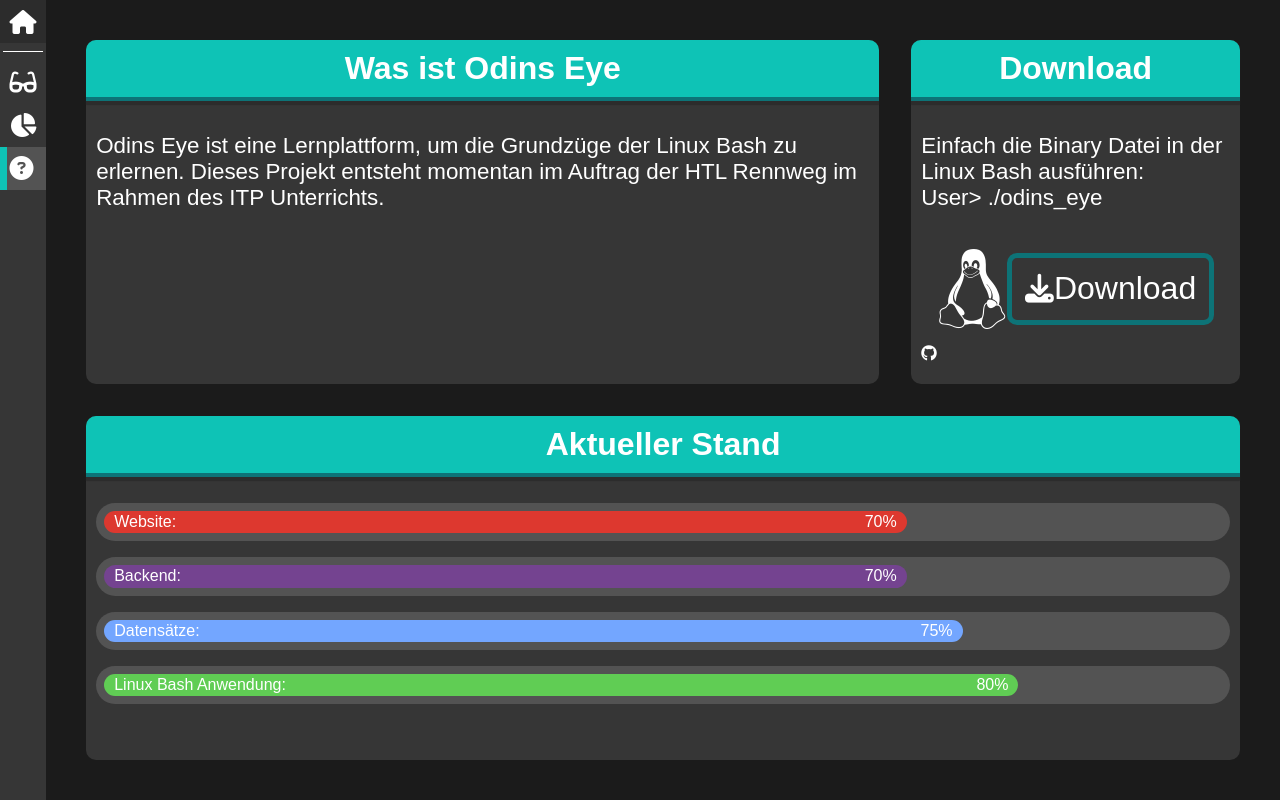
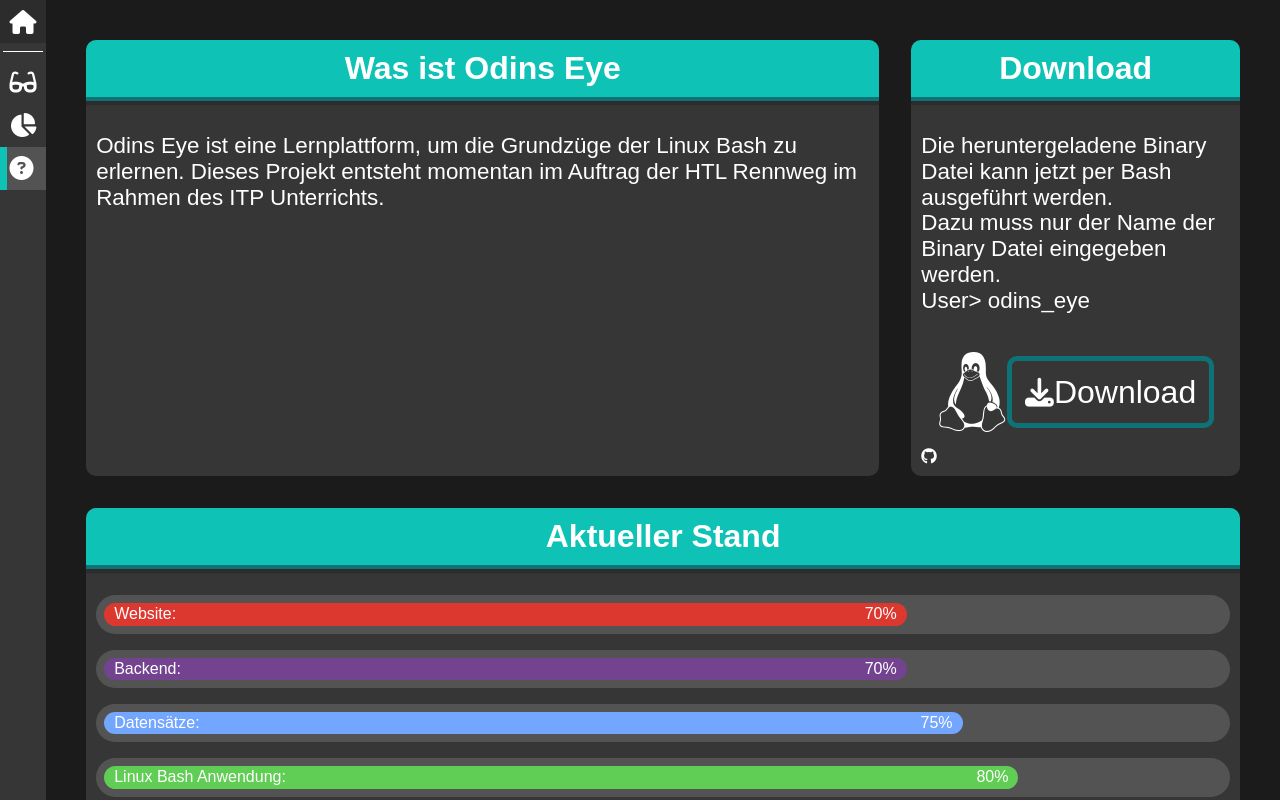
Before and after one commit to htl3rodinseye/odinseye, a Vue app: page /#/info in a window 1280 px wide. Shown: the top 800 px of the page. Built offline with nearby package versions, Linux system fonts and the light colour scheme; what vue-css-donut-chart would draw is missing.

Commit message:
[correction] download infobox bearbeitet

```diff
--- a/src/components/routes/ode-info.vue
+++ b/src/components/routes/ode-info.vue
@@ -9,8 +9,9 @@
     </ode-box>
     <ode-box id="ode-info-download" title="Download">
       <p>
-        Einfach die Binary Datei in der Linux Bash ausführen:<br>
-        <span class="monospaced">User> ./odins_eye</span>
+        Die heruntergeladene Binary Datei kann jetzt per Bash ausgeführt werden.<br>
+        Dazu muss nur der Name der Binary Datei eingegeben werden.<br>
+        <span class="monospaced">User> odins_eye</span>
       </p>
       <div class="row wrapper" style="justify-content: space-between">
         <i class="fab fa-linux"/>
```
